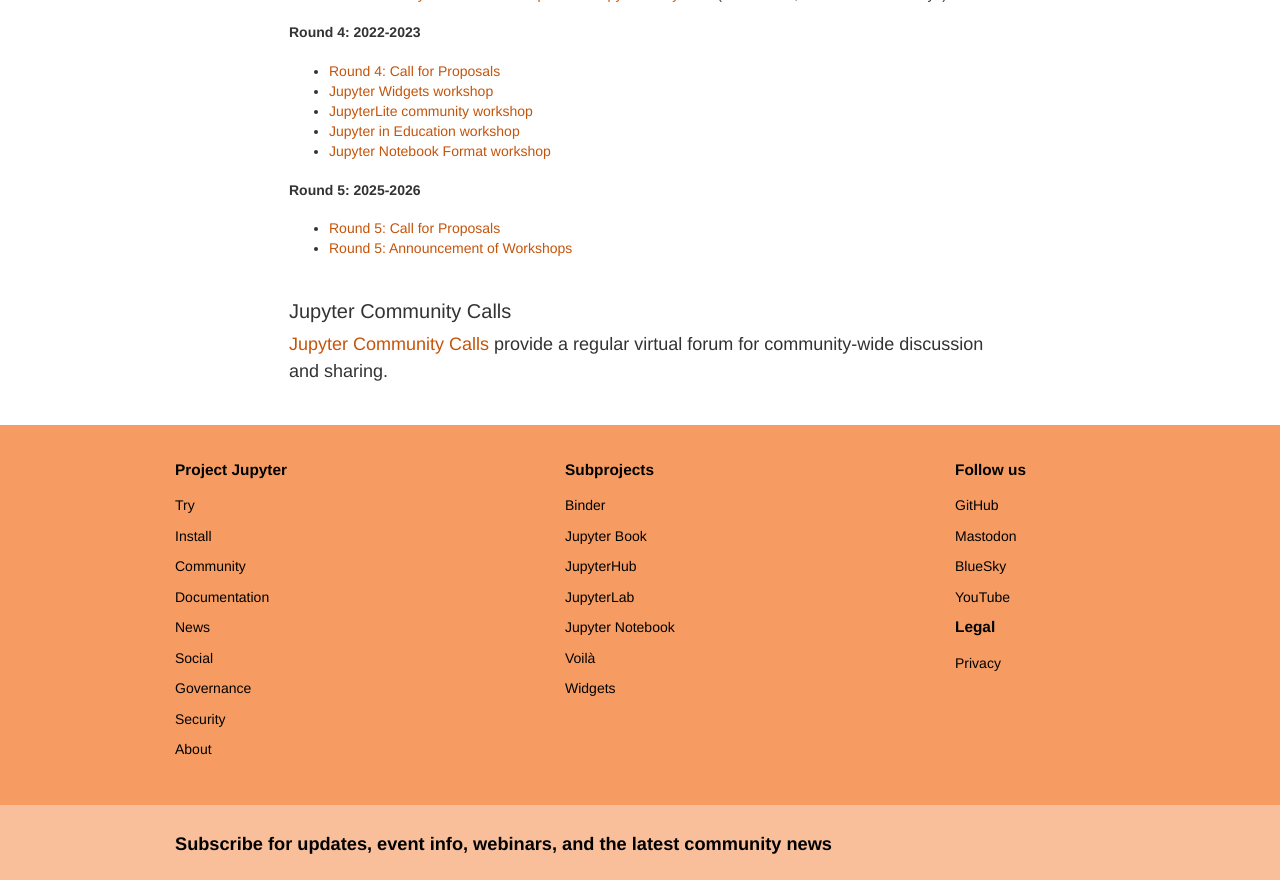
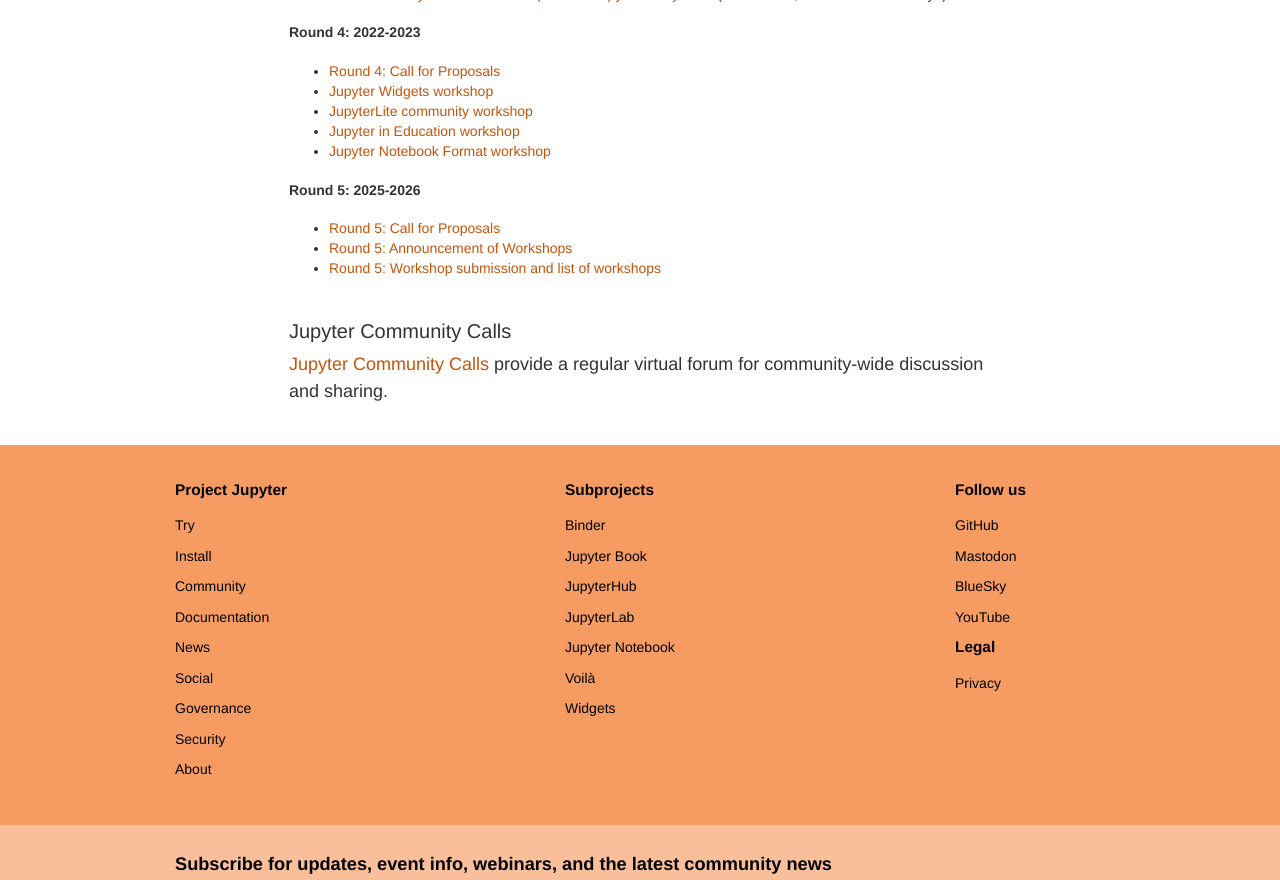
Before and after one commit to jupyter/jupyter.github.io, a Jekyll site: the page built from community.md, in a window 1280 px wide and 900 px high, scrolled down 3993 px, cut to the strip 0-880 px from the top of the window. Built offline with Jekyll 4.4.1, drawn with Linux system fonts in a browser that asks for light colours; comment, search, counter and statistics services are not loaded.

Commit message:
Add link to LF workshop website

```diff
--- a/community.md
+++ b/community.md
@@ -160,6 +160,7 @@
 #### Round 5: 2025-2026
 - [Round 5: Call for Proposals](https://blog.jupyter.org/jupyter-community-workshops-are-back-3cca15d02975)
 - [Round 5: Announcement of Workshops](https://blog.jupyter.org/jupyter-community-workshops-early-2026-a9ce9670ba19)
+- [Round 5: Workshop submission and list of workshops](https://events.linuxfoundation.org/jupyter-workshops/)
 
 ### Jupyter Community Calls
 
```
